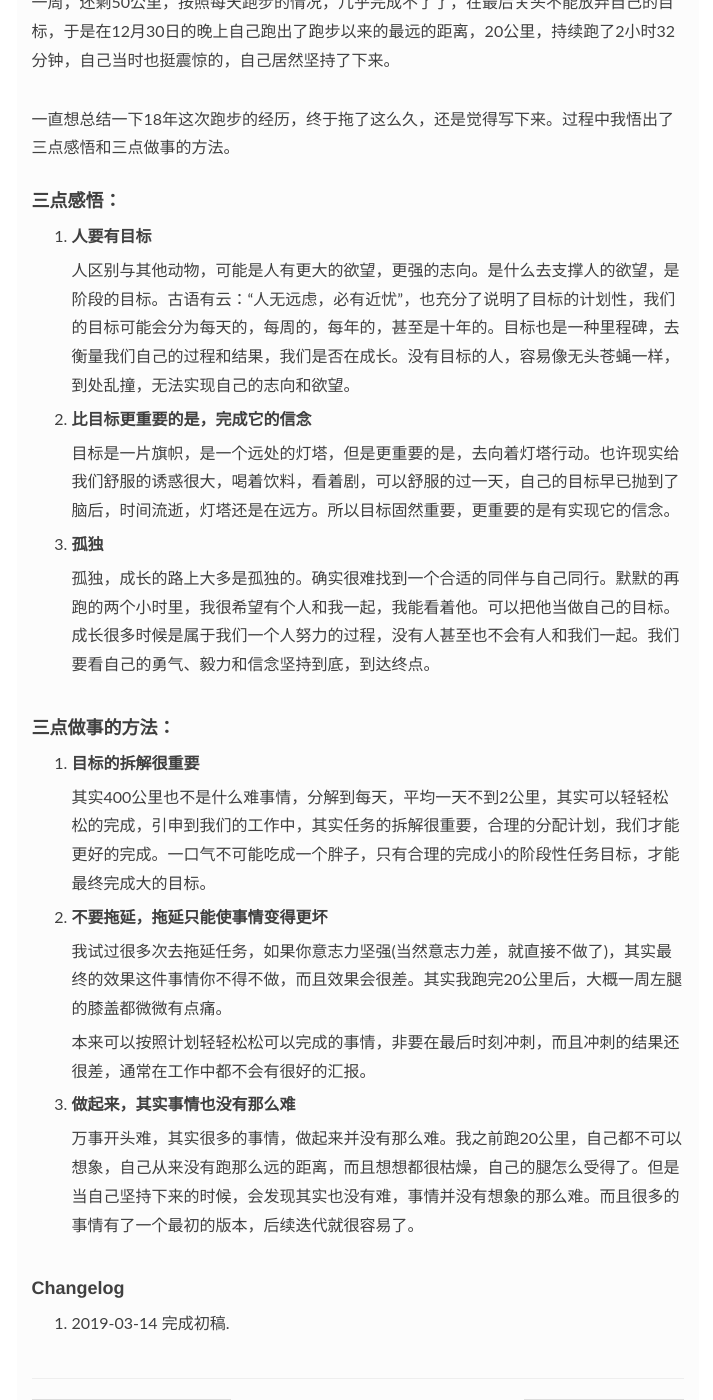
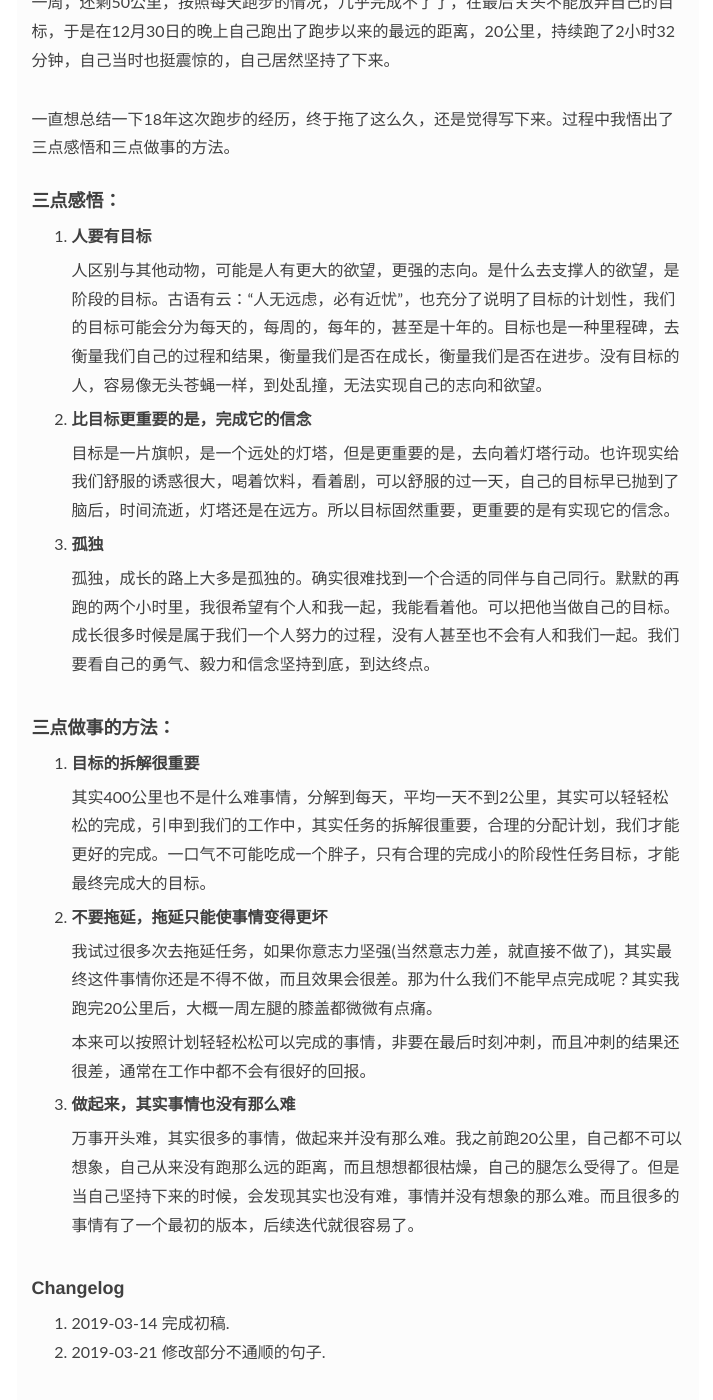
Before and after one commit to sanbuguan/sanbuguan.github.io, a Jekyll site: the page built from _posts/2019-03-14-RuningTarget.md, in a window 1280 px wide and 1400 px high, scrolled down 1122 px. Shown: the whole window, without its empty margins (331-1044 px from the left). Built offline with Jekyll 4.4.1, drawn with Linux system fonts in a browser that asks for light colours; nearby versions of some CDN libraries; comment, search, counter and statistics services are not loaded.

Commit message:
add fix some error

```diff
--- a/_posts/2019-03-14-RuningTarget.md
+++ b/_posts/2019-03-14-RuningTarget.md
@@ -20,7 +20,7 @@ hidden: false
 
 1. **人要有目标**
 
-   人区别与其他动物，可能是人有更大的欲望，更强的志向。是什么去支撑人的欲望，是阶段的目标。古语有云：“人无远虑，必有近忧”，也充分了说明了目标的计划性，我们的目标可能会分为每天的，每周的，每年的，甚至是十年的。目标也是一种里程碑，去衡量我们自己的过程和结果，我们是否在成长。没有目标的人，容易像无头苍蝇一样，到处乱撞，无法实现自己的志向和欲望。
+   人区别与其他动物，可能是人有更大的欲望，更强的志向。是什么去支撑人的欲望，是阶段的目标。古语有云：“人无远虑，必有近忧”，也充分了说明了目标的计划性，我们的目标可能会分为每天的，每周的，每年的，甚至是十年的。目标也是一种里程碑，去衡量我们自己的过程和结果，衡量我们是否在成长，衡量我们是否在进步。没有目标的人，容易像无头苍蝇一样，到处乱撞，无法实现自己的志向和欲望。
 
 2. **比目标更重要的是，完成它的信念**
 
@@ -38,9 +38,9 @@ hidden: false
 
 2. **不要拖延，拖延只能使事情变得更坏**
 
-   我试过很多次去拖延任务，如果你意志力坚强(当然意志力差，就直接不做了)，其实最终的效果这件事情你不得不做，而且效果会很差。其实我跑完20公里后，大概一周左腿的膝盖都微微有点痛。
+   我试过很多次去拖延任务，如果你意志力坚强(当然意志力差，就直接不做了)，其实最终这件事情你还是不得不做，而且效果会很差。那为什么我们不能早点完成呢？其实我跑完20公里后，大概一周左腿的膝盖都微微有点痛。
 
-   本来可以按照计划轻轻松松可以完成的事情，非要在最后时刻冲刺，而且冲刺的结果还很差，通常在工作中都不会有很好的汇报。
+   本来可以按照计划轻轻松松可以完成的事情，非要在最后时刻冲刺，而且冲刺的结果还很差，通常在工作中都不会有很好的回报。
 
 3. **做起来，其实事情也没有那么难**
 
@@ -49,3 +49,4 @@ hidden: false
 #### Changelog
 
 1. 2019-03-14  完成初稿.
+2. 2019-03-21  修改部分不通顺的句子.
```
Also changed, not shown: reading.md (+1 -1 lines).
